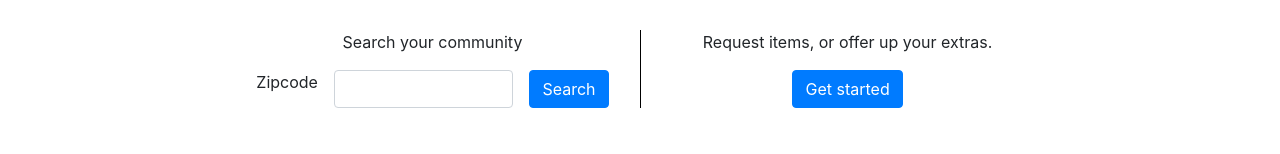
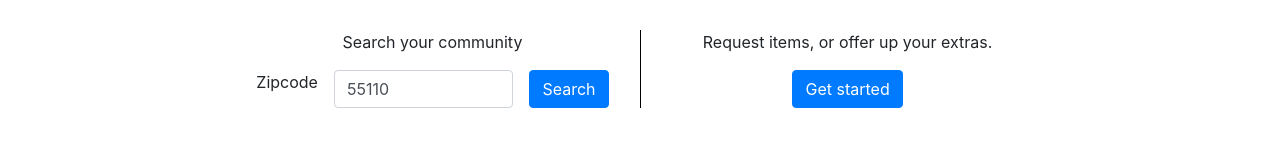
Before and after one commit to kilahancock-zz/hackathon2, a React (Create React App) app in the folder frontend/: page /community in a window 1280 px wide. Shown: the part 164-318 px from the top of the page. Built offline with nearby package versions, Linux system fonts and the light colour scheme.

Commit message:
start with a default value for the zipcode search, still need to connect to the backend

```diff
--- a/frontend/src/App.js
+++ b/frontend/src/App.js
@@ -20,7 +20,7 @@ class App extends Component {
         email: '',
         username: '',
         password: '',
-        zipcode: ''
+        zipcode: '55110'
       },
       modals: {
         isSignInShown: false,
@@ -66,6 +66,7 @@ class App extends Component {
               <Community
                 resourceClickHandler={this.openResourceModalHandler}
                 claimItemHandler={this.claimItemHandler}
+                userZipcode={this.state.user_info.zipcode}
               />
             </Route>
             <Route path="/organizations">
--- a/frontend/src/components/community/Header.js
+++ b/frontend/src/components/community/Header.js
@@ -11,16 +11,16 @@ class Header extends Component {
         <br />
         <div className={classes.colContainer}>
           <Col>
-          <p>Search your community</p>
-          <div className={classes.searchCol}>
-            <Form.Label  className="mx-sm-3">Zipcode</Form.Label>
-            <Form.Control className="mx-sm-6" />
-            <Button  className="mx-sm-3">Search</Button>
-          </div>
+            <p>Search your community</p>
+            <div className={classes.searchCol}>
+              <Form.Label className="mx-sm-3">Zipcode</Form.Label>
+              <Form.Control className="mx-sm-6" defaultValue={this.props.userZipcode}/>
+              <Button className="mx-sm-3">Search</Button>
+            </div>
           </Col>
-          <div className={classes.vertDivide}/>
+          <div className={classes.vertDivide} />
           <Col>
-          <p>Request items, or offer up your extras.</p>
+            <p>Request items, or offer up your extras.</p>
             <Button onClick={this.props.resourceClickHandler}>Get started</Button>
           </Col>
         </div>
--- a/frontend/src/containers/Community.js
+++ b/frontend/src/containers/Community.js
@@ -6,7 +6,7 @@ class Community extends Component {
   render() {
     return (
       <div>
-          <Header resourceClickHandler={this.props.resourceClickHandler}/>
+        <Header resourceClickHandler={this.props.resourceClickHandler} userZipcode={this.props.userZipcode} />
         <CommunityTabs claimItemHandler={this.props.claimItemHandler} />
       </div>
     )
```
Lines whose indentation alone changed are shown as unchanged.
